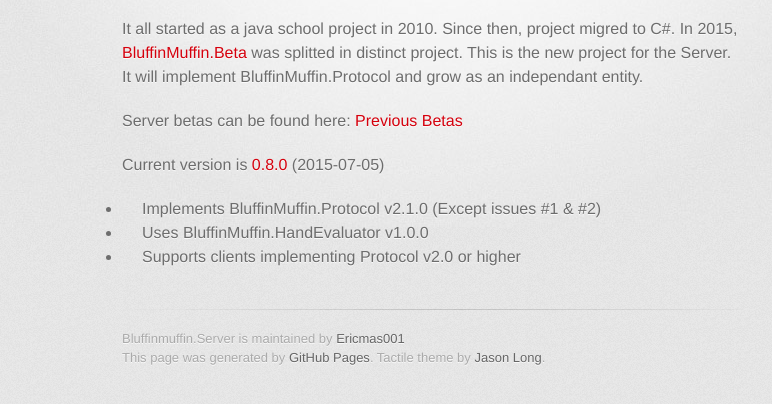
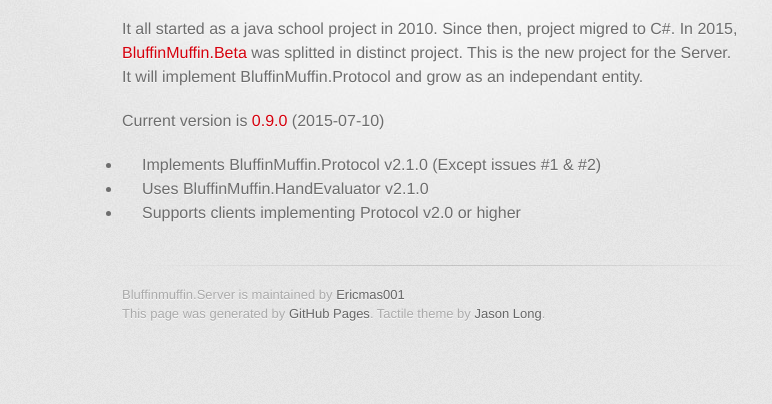
Before and after one commit to BluffinMuffin/Server, a plain HTML site: page index.html in a window 1280 px wide. Shown: the part 346-750 px from the top of the page, without its empty margins (208-980 px from the left). Drawn offline with Linux system fonts and the light colour scheme; a web font is replaced by a local one.

```diff
--- a/index.html
+++ b/index.html
@@ -38,13 +38,11 @@
 
 <p>It all started as a java school project in 2010. Since then, project migred to C#. In 2015, <a href="http://ericmas001.github.io/BluffinMuffin.Beta/">BluffinMuffin.Beta</a> was splitted in distinct project. This is the new project for the Server. It will implement BluffinMuffin.Protocol and grow as an independant entity.</p>
 
-<p>Server betas can be found here: <a href="https://github.com/Ericmas001/BluffinMuffin.Server/releases/tag/v0.6-beta-6">Previous Betas</a></p>
-
-<p>Current version is <a href="https://github.com/Ericmas001/BluffinMuffin.Server/releases/tag/v0.8.0">0.8.0</a> (2015-07-05)</p>
+<p>Current version is <a href="https://github.com/Ericmas001/BluffinMuffin.Server/releases/tag/v0.9.0">0.9.0</a> (2015-07-10)</p>
 
 <ul>
 <li>Implements BluffinMuffin.Protocol v2.1.0 (Except issues #1 &amp; #2)</li>
-<li>Uses BluffinMuffin.HandEvaluator v1.0.0</li>
+<li>Uses BluffinMuffin.HandEvaluator v2.1.0</li>
 <li>Supports clients implementing Protocol v2.0 or higher</li>
 </ul>
         </section>
--- a/params.json
+++ b/params.json
@@ -1 +1 @@
-{"name":"Bluffinmuffin.Server","tagline":"C# Server that implements BluffinMuffin,Protocol","body":"# BluffinMuffin.Server\r\nPoker Server that Implements [BluffinMuffin.Protocol](http://ericmas001.github.io/BluffinMuffin.Protocol/).\r\n\r\nIt all started as a java school project in 2010. Since then, project migred to C#. In 2015, [BluffinMuffin.Beta](http://ericmas001.github.io/BluffinMuffin.Beta/) was splitted in distinct project. This is the new project for the Server. It will implement BluffinMuffin.Protocol and grow as an independant entity.\r\n\r\nServer betas can be found here: [Previous Betas](https://github.com/Ericmas001/BluffinMuffin.Server/releases/tag/v0.6-beta-6)\r\n\r\nCurrent version is [0.8.0](https://github.com/Ericmas001/BluffinMuffin.Server/releases/tag/v0.8.0) (2015-07-05)\r\n * Implements BluffinMuffin.Protocol v2.1.0 (Except issues #1 & #2)\r\n * Uses BluffinMuffin.HandEvaluator v1.0.0\r\n * Supports clients implementing Protocol v2.0 or higher\r\n","google":"","note":"Don't delete this file! It's used internally to help with page regeneration."}
+{"name":"Bluffinmuffin.Server","tagline":"C# Server that implements BluffinMuffin,Protocol","body":"# BluffinMuffin.Server\r\nPoker Server that Implements [BluffinMuffin.Protocol](http://ericmas001.github.io/BluffinMuffin.Protocol/).\r\n\r\nIt all started as a java school project in 2010. Since then, project migred to C#. In 2015, [BluffinMuffin.Beta](http://ericmas001.github.io/BluffinMuffin.Beta/) was splitted in distinct project. This is the new project for the Server. It will implement BluffinMuffin.Protocol and grow as an independant entity.\r\n\r\nCurrent version is [0.9.0](https://github.com/Ericmas001/BluffinMuffin.Server/releases/tag/v0.9.0) (2015-07-10)\r\n * Implements BluffinMuffin.Protocol v2.1.0 (Except issues #1 & #2)\r\n * Uses BluffinMuffin.HandEvaluator v2.1.0\r\n * Supports clients implementing Protocol v2.0 or higher\r\n","google":"","note":"Don't delete this file! It's used internally to help with page regeneration."}
```
